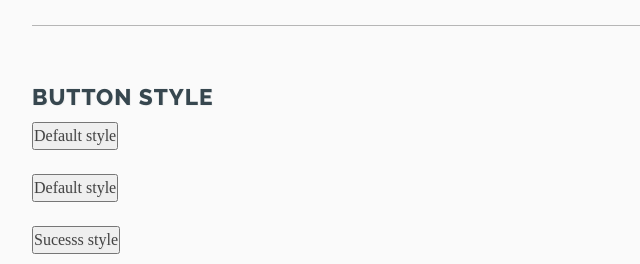
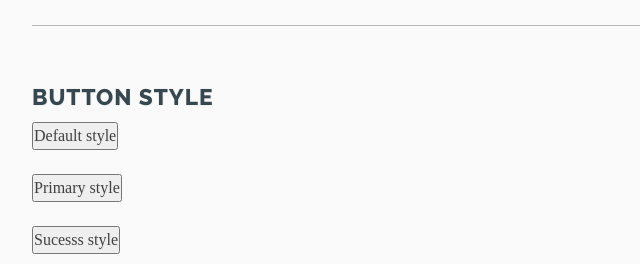
Before and after one commit to guiburi/PatternLibrary, a website: page index.html in a window 1280 px wide. Shown: the part 3460-3724 px from the top of the page, 0-640 px from the left. Drawn offline with nearby package versions, Linux system fonts and the light colour scheme; files that its build step writes are made by us from their sources; a web font is replaced by a local one.

Commit message:
update specs

```diff
--- a/index.html
+++ b/index.html
@@ -296,7 +296,7 @@ td, th {
             <div class="col-half">
                 <h4>Button style</h4>
                 <p><button class="btn">Default style</button></p>
-                <p><button class="btn-primary">Default style</button></p>
+                <p><button class="btn-primary">Primary style</button></p>
                 <p><button class="btn-sucesss">Sucesss style</button></p>
                 <p><button class="btn-info">Info style</button></p>
                 <p><button class="btn-warning">Warning style</button></p>
```
Also changed, not shown: README.md.
